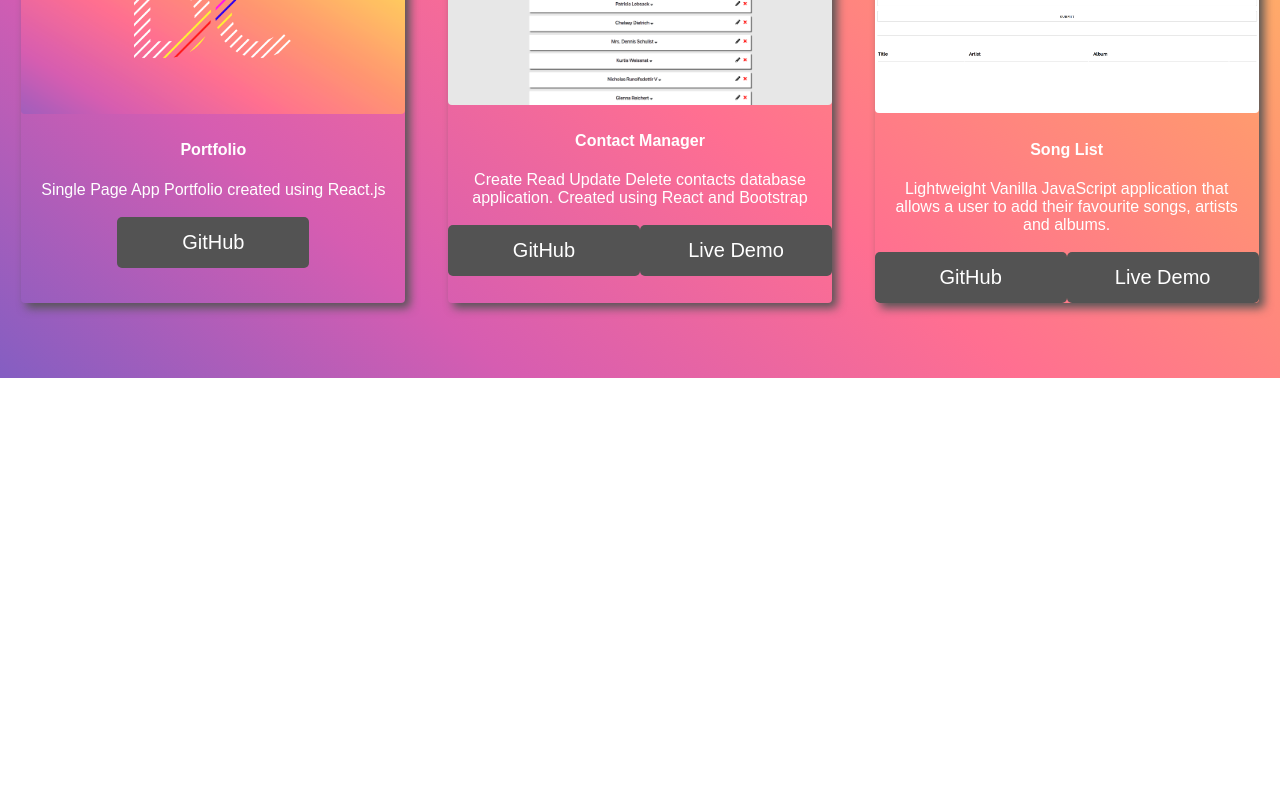
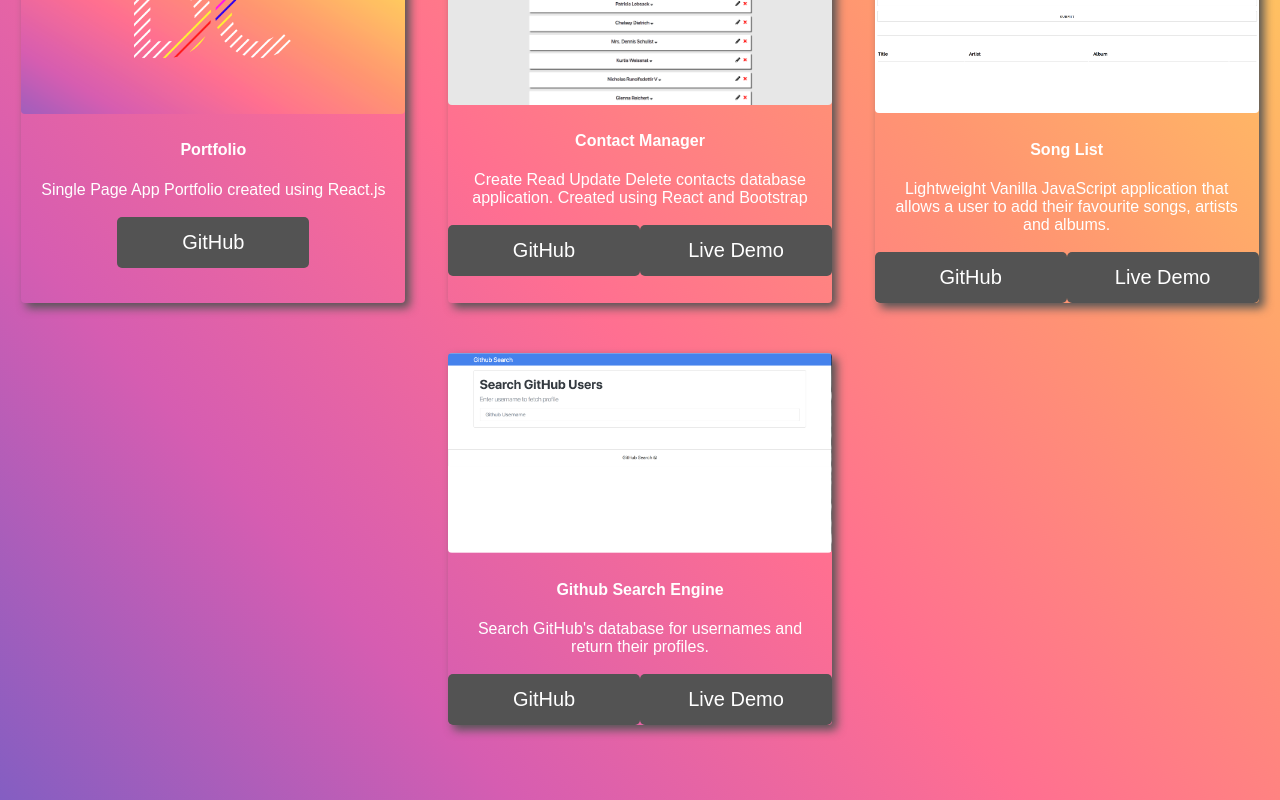
Before and after one commit to Daniel-Cross/Portfolio, a React (Create React App) app: page /#/projects in a window 1280 px wide. Shown: the part 665-1465 px from the top of the page. Before the commit the page ends 1043 px from the top, so only its background shows below. Built offline with nearby package versions, Linux system fonts and the light colour scheme.

Commit message:
new project added github search

```diff
--- a/src/components/Projects.js
+++ b/src/components/Projects.js
@@ -154,6 +154,35 @@ class Projects extends Component {
             </a>
           </div>
         </div>
+        <div className="card">
+          <img
+            className="avatar"
+            src={require('/Users/DanielCross/Projects/portfolio/src/images/Screen Shot 2018-09-26 at 12.29.50.png')}
+            alt="Avatar"
+          />
+          <div className="container">
+            <h4>
+              <b>Github Search Engine</b>
+            </h4>
+            <p>
+              Search GitHub's database for usernames and return their profiles.
+            </p>
+          </div>
+          <div className="card-buttons">
+            <a
+              href="https://github.com/Daniel-Cross/github-search"
+              target="_blank"
+            >
+              <button className="work-button">GitHub</button>
+            </a>
+            <a
+              href="https://daniel-cross.github.io/github-search/"
+              target="_blank"
+            >
+              <button className="work-button">Live Demo</button>
+            </a>
+          </div>
+        </div>
       </div>
     );
   }
```
Also changed, not shown: src/images/Screen Shot 2018-09-26 at 12.29.50.png (added).
